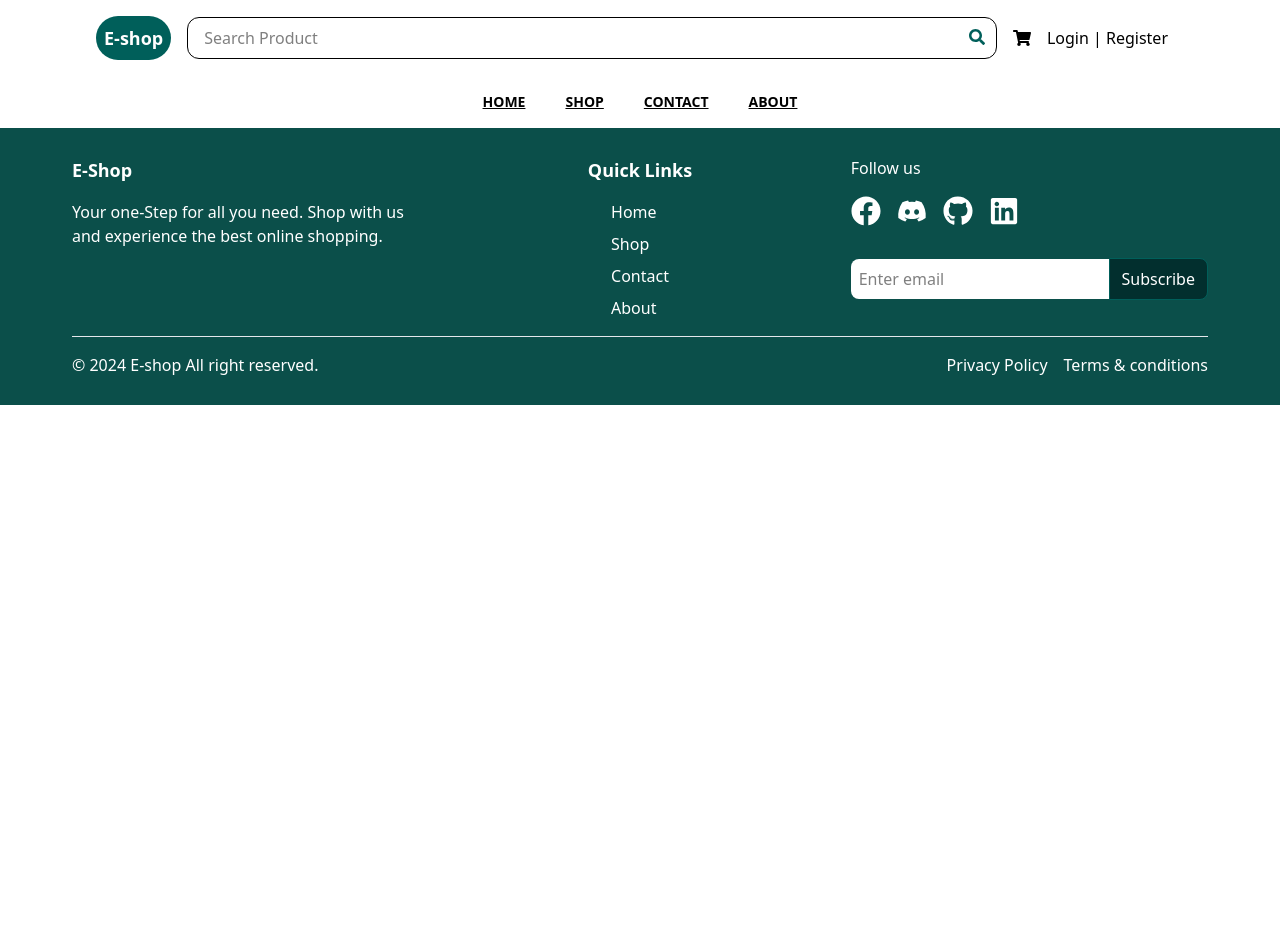
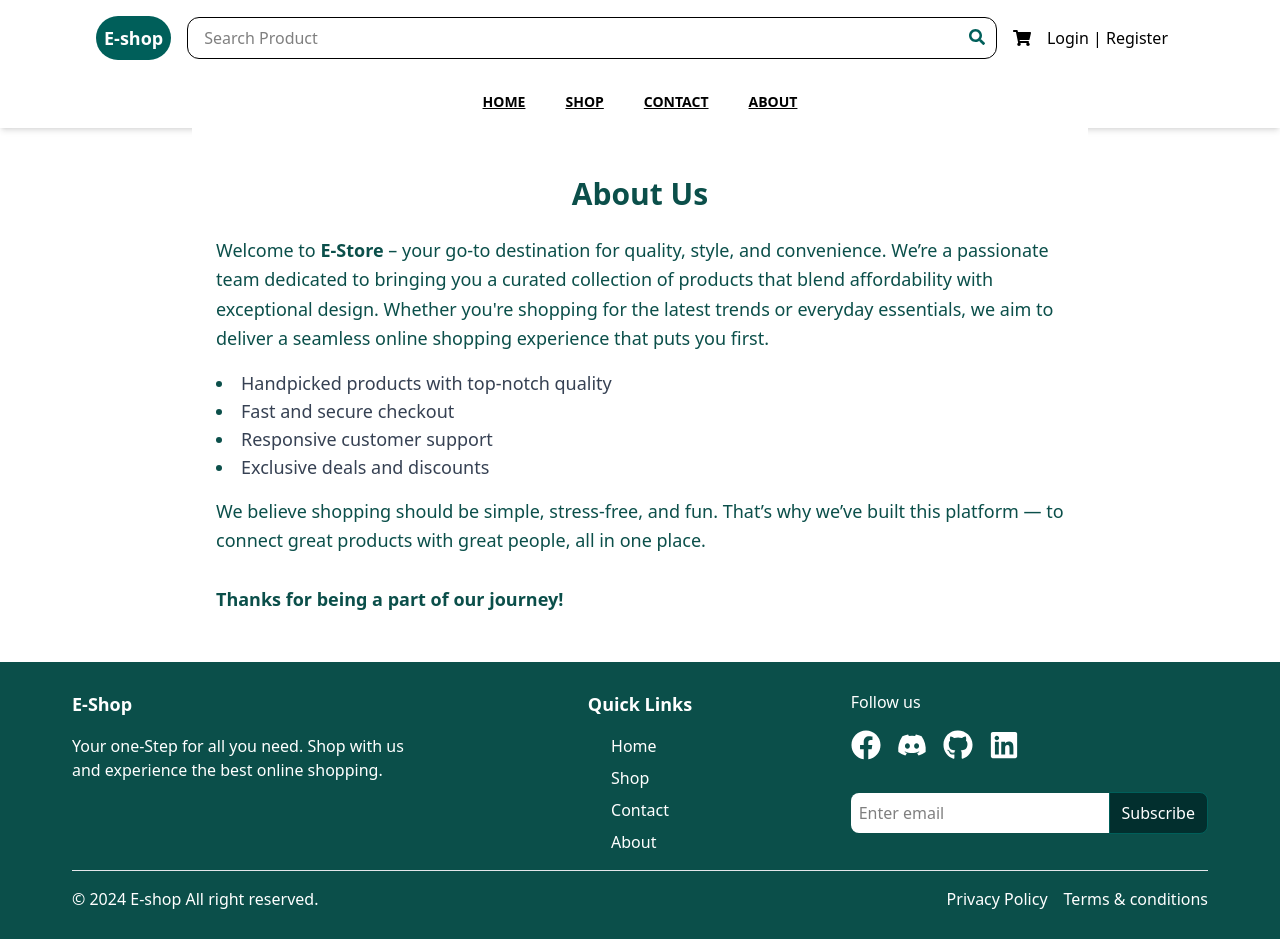
Before and after one commit to aliarif2050/e_shop_website, a React (Vite) app: page /e_shop_website/about in a window 1280 px wide. Before the commit the page ends 800 px from the top, so only its background shows below. Built offline with nearby package versions, Linux system fonts and the light colour scheme.

Commit message:
Added Contact and About

```diff
--- a/src/App.jsx
+++ b/src/App.jsx
@@ -9,6 +9,8 @@ import Order from "./pages/Order"
 import { useState } from "react"
 import FilterData from "./pages/FilterData"
 import ProductDetail from "./pages/ProductDetail"
+import About from "./pages/About"
+import Contact from "./pages/Contact"
 
 function App() {
 const [order,setOrder] = useState(null)
@@ -26,12 +28,8 @@ const [orderNumber, setOrderNumber] = useState(1);
          <Route path="/order-confirmation" element={<Order order={order} />}> </Route>
          <Route path="/filter-data" element={<FilterData/>}> </Route>
          <Route path="/product/:id" element={<ProductDetail/>}> </Route>
-
-
-
-
-
-
+         <Route path="/about" element={<About/>}> </Route>
+         <Route path="/contact" element={<Contact/>}> </Route>
       </Routes>
     <Footer/>
     </BrowserRouter>
--- a/src/components/Navbar.jsx
+++ b/src/components/Navbar.jsx
@@ -61,8 +61,8 @@ const Navbar = () => {
             <div className='flex items-center justify-center space-x-10 py-4 text-sm font-bold'>
                 <Link to="/" className='hover: underline'>HOME</Link>
                 <Link to="/shop" className='hover: underline'>SHOP</Link>
-                <Link to="/" className='hover: underline'>CONTACT</Link>
-                <Link to="/" className='hover: underline'>ABOUT</Link>
+                <Link to="/contact" className='hover: underline'>CONTACT</Link>
+                <Link to="/about" className='hover: underline'>ABOUT</Link>
             </div>
             <Modal isModalOpen={isModalOpen} setIsModalOpen={setIsModalOpen}>{isLogin ? <Login openSignUp={openSignUp}/>: <Register openLoginIn={openLoginIn}/> }</Modal>
         </nav>
--- /dev/null
+++ b/src/pages/About.jsx
@@ -0,0 +1,27 @@
+import React from 'react';
+
+const About = () => {
+  return (
+    <section className="bg-white py-12 px-6 max-w-4xl mx-auto">
+      <h2 className="text-3xl font-bold text-center mb-6 text-teal-900">About Us</h2>
+      <p className="text-teal-900 text-lg leading-relaxed mb-4">
+        Welcome to <strong>E-Store</strong> – your go-to destination for quality, style, and convenience.
+        We’re a passionate team dedicated to bringing you a curated collection of products that blend affordability with exceptional design.
+        Whether you're shopping for the latest trends or everyday essentials, we aim to deliver a seamless online shopping experience that puts you first.
+      </p>
+      <ul className="list-disc list-inside marker:text-teal-900 text-gray-700 text-lg mb-4">
+        <li>Handpicked products with top-notch quality</li>
+        <li>Fast and secure checkout</li>
+        <li>Responsive customer support</li>
+        <li>Exclusive deals and discounts</li>
+      </ul>
+      <p className="text-teal-900 text-lg leading-relaxed">
+        We believe shopping should be simple, stress-free, and fun. That’s why we’ve built this platform — to connect great products with great people, all in one place.
+        <br /><br />
+        <strong>Thanks for being a part of our journey!</strong>
+      </p>
+    </section>
+  )
+}
+
+export default About;
--- /dev/null
+++ b/src/pages/Contact.jsx
@@ -0,0 +1,11 @@
+import React from 'react'
+
+const Contact = () => {
+  return (
+    <div className='flex justify-center'>
+        <div> Contact info will be Provided in near future</div>
+    </div>
+  )
+}
+
+export default Contact
```
